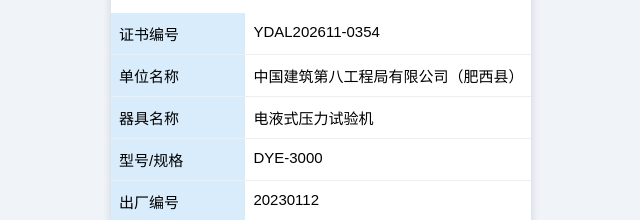
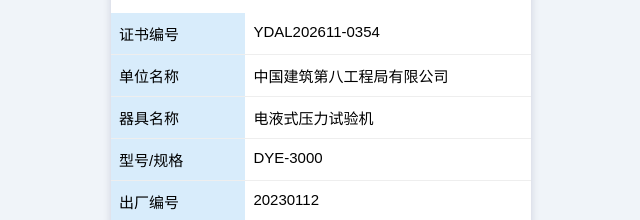
Before and after one commit to justwexyz/cert-query, a plain HTML site: page index.html in a window 1280 px wide. Shown: the part 141-361 px from the top of the page, 319-959 px from the left. Drawn offline with Linux system fonts and the light colour scheme.

Commit message:
Update index.html

```diff
--- a/index.html
+++ b/index.html
@@ -79,7 +79,7 @@
       </div>
       <div class="info-row">
         <div class="label-col">单位名称</div>
-        <div class="value-col">中国建筑第八工程局有限公司（肥西县）</div>
+        <div class="value-col">中国建筑第八工程局有限公司</div>
       </div>
       <div class="info-row">
         <div class="label-col">器具名称</div>
```
